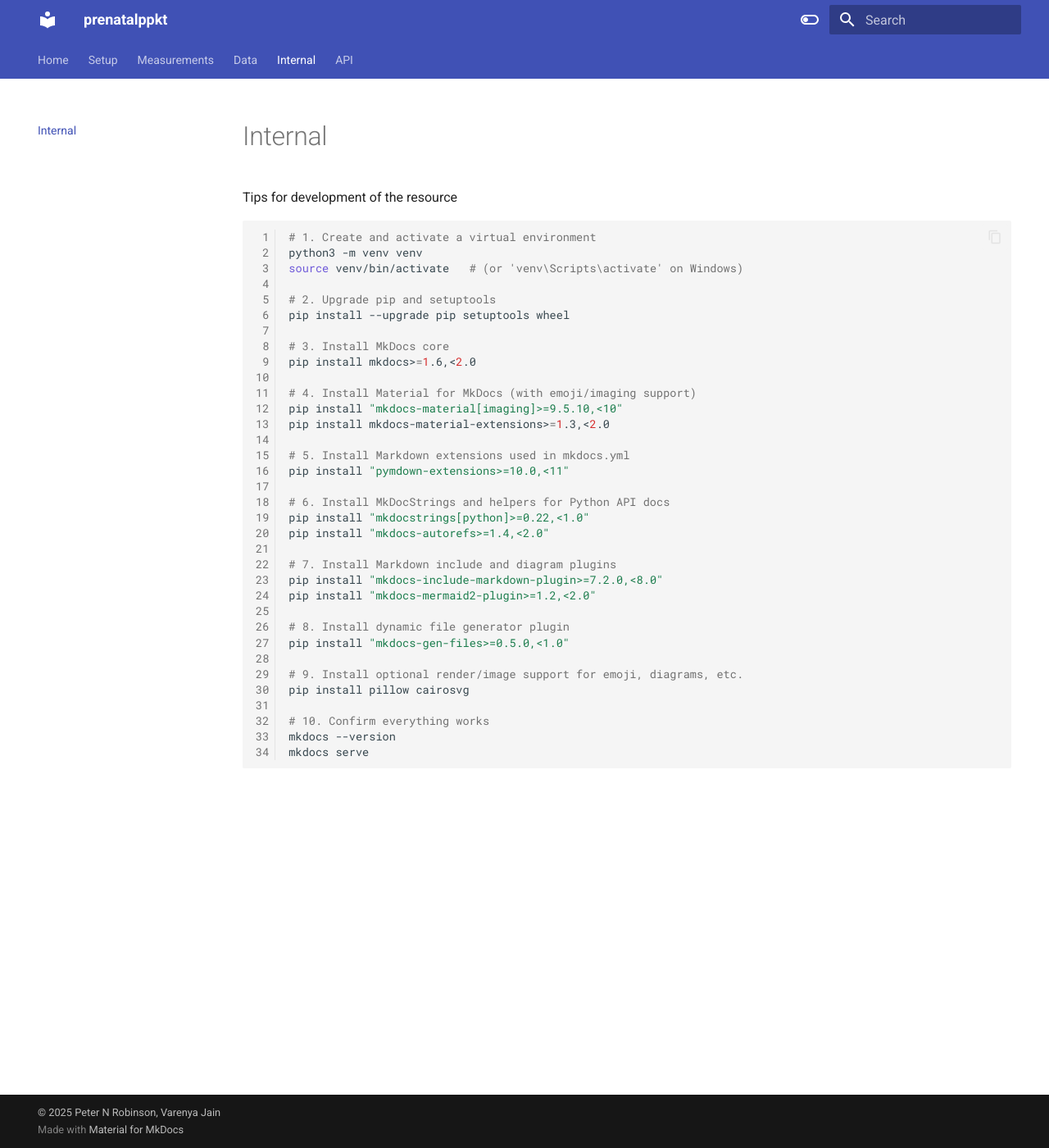
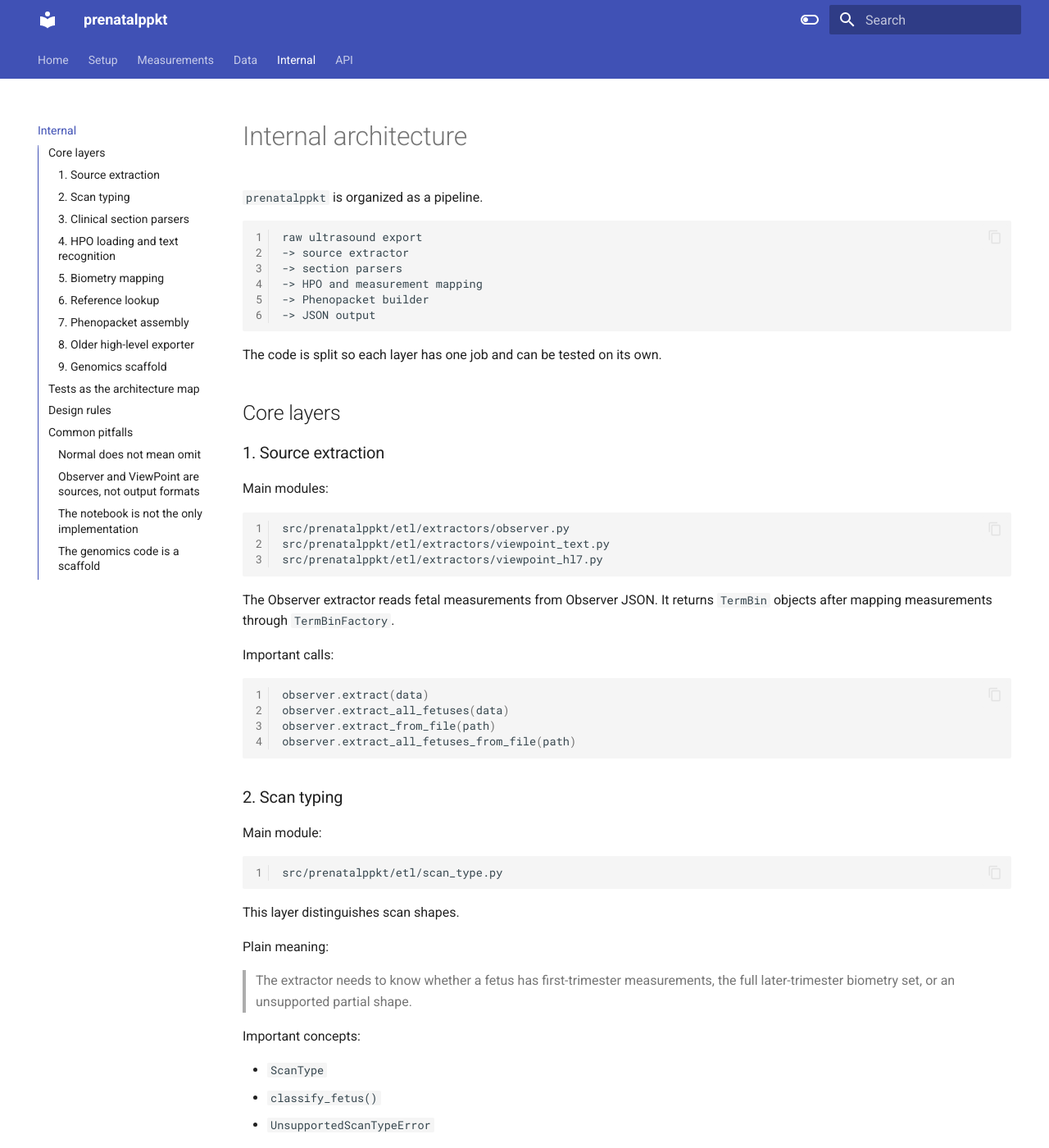
Before and after one commit to P2GX/prenatalppkt, an MkDocs documentation site: the page built from docs/internal.md, in a window 1280 px wide and 1400 px high. Shown: the whole window at 82% size. Built offline with MkDocs 1.6.1 and Material for MkDocs 9.7.7, drawn with Linux system fonts in a browser that asks for light colours; some of the changed text lies outside the part shown.

Commit message:
docs: explain internals

````diff
--- a/docs/internal.md
+++ b/docs/internal.md
@@ -1,42 +1,275 @@
-# Internal
+# Internal architecture
 
-Tips for development of the resource
+`prenatalppkt` is organized as a pipeline.
 
+```text
+raw ultrasound export
+-> source extractor
+-> section parsers
+-> HPO and measurement mapping
+-> Phenopacket builder
+-> JSON output
+```
 
+The code is split so each layer has one job and can be tested on its own.
 
-```bash
-# 1. Create and activate a virtual environment
-python3 -m venv venv
-source venv/bin/activate   # (or 'venv\Scripts\activate' on Windows)
+## Core layers
 
-# 2. Upgrade pip and setuptools
-pip install --upgrade pip setuptools wheel
+### 1. Source extraction
 
-# 3. Install MkDocs core
-pip install mkdocs>=1.6,<2.0
+Main modules:
 
-# 4. Install Material for MkDocs (with emoji/imaging support)
-pip install "mkdocs-material[imaging]>=9.5.10,<10"
-pip install mkdocs-material-extensions>=1.3,<2.0
+```text
+src/prenatalppkt/etl/extractors/observer.py
+src/prenatalppkt/etl/extractors/viewpoint_text.py
+src/prenatalppkt/etl/extractors/viewpoint_hl7.py
+```
 
-# 5. Install Markdown extensions used in mkdocs.yml
-pip install "pymdown-extensions>=10.0,<11"
+The Observer extractor reads fetal measurements from Observer JSON. It returns
+`TermBin` objects after mapping measurements through `TermBinFactory`.
 
-# 6. Install MkDocStrings and helpers for Python API docs
-pip install "mkdocstrings[python]>=0.22,<1.0"
-pip install "mkdocs-autorefs>=1.4,<2.0"
+Important calls:
 
-# 7. Install Markdown include and diagram plugins
-pip install "mkdocs-include-markdown-plugin>=7.2.0,<8.0"
-pip install "mkdocs-mermaid2-plugin>=1.2,<2.0"
+```python
+observer.extract(data)
+observer.extract_all_fetuses(data)
+observer.extract_from_file(path)
+observer.extract_all_fetuses_from_file(path)
+```
 
-# 8. Install dynamic file generator plugin
-pip install "mkdocs-gen-files>=0.5.0,<1.0"
+### 2. Scan typing
 
-# 9. Install optional render/image support for emoji, diagrams, etc.
-pip install pillow cairosvg
+Main module:
 
-# 10. Confirm everything works
-mkdocs --version
-mkdocs serve
+```text
+src/prenatalppkt/etl/scan_type.py
 ```
+
+This layer distinguishes scan shapes.
+
+Plain meaning:
+
+> The extractor needs to know whether a fetus has first-trimester measurements,
+> the full later-trimester biometry set, or an unsupported partial shape.
+
+Important concepts:
+
+- `ScanType`
+- `classify_fetus()`
+- `UnsupportedScanTypeError`
+
+### 3. Clinical section parsers
+
+Main package:
+
+```text
+src/prenatalppkt/etl/sections/
+```
+
+Important functions:
+
+```python
+parse_clinical_indication(data, source_format)
+parse_pregnancy_dating(data, source_format)
+parse_clinical_impression(data, source_format, hpo_cr=None)
+parse_fetal_anatomy(data, source_format, hpo_cr=None)
+parse_estimated_fetal_weight(data, source_format)
+parse_fetal_ratios(data, source_format)
+```
+
+Each parser returns a dictionary. The dictionaries are simple on purpose:
+they make notebook display, tests, and downstream assembly easier.
+
+### 4. HPO loading and text recognition
+
+Main package:
+
+```text
+src/prenatalppkt/hpo/
+```
+
+Important classes:
+
+```python
+HpoParser
+HpoExactConceptRecognizer
+SimpleTerm
+```
+
+Current branch:
+
+- `HpoParser` loads HPO.
+- `get_hpo_concept_recognizer()` returns an exact text matcher.
+- The matcher returns `SimpleTerm` objects.
+
+Fenominal branch:
+
+- `get_hpo_concept_recognizer()` returns `FenominalConceptRecognizer`.
+- Fenominal maps free text to HPO and carries negation as `excluded=True`.
+
+### 5. Biometry mapping
+
+Main files:
+
+```text
+data/mappings/biometry_hpo_mappings.yaml
+src/prenatalppkt/mapping_loader.py
+src/prenatalppkt/etl/term_bin_factory.py
+src/prenatalppkt/measurements/percentile_range.py
+src/prenatalppkt/measurements/term_bin.py
+```
+
+Important classes and methods:
+
+```python
+BiometryMappingLoader.load(path)
+PercentileRange.contains(percentile)
+PercentileRange.from_min_max(min, max)
+TermBin.fits(percentile)
+TermBinFactory.create_term_bin(...)
+```
+
+Plain meaning:
+
+> This layer turns a percentile into HPO meaning.
+
+### 6. Reference lookup
+
+Main module:
+
+```text
+src/prenatalppkt/biometry_reference.py
+```
+
+Important class:
+
+```python
+FetalGrowthPercentiles
+```
+
+Important methods:
+
+```python
+lookup_percentile(measurement_type, gestational_age_weeks, value_mm)
+lookup_zscore(measurement_type, gestational_age_weeks, value_mm)
+```
+
+Plain meaning:
+
+> This layer reads INTERGROWTH-21st or NICHD reference tables and answers where
+> a measurement falls.
+
+### 7. Phenopacket assembly
+
+Main module:
+
+```text
+src/prenatalppkt/builders/observer_phenopacket.py
+```
+
+Important public function:
+
+```python
+build_observer_phenopacket(data, hpo_parser, created_at, accession_id=None)
+```
+
+This function:
+
+1. Extracts biometry by fetus.
+2. Parses pregnancy dating, impression, anatomy, and EFW.
+3. Builds Phenopacket `PhenotypicFeature` objects.
+4. Marks normal-range biometry as excluded.
+5. Adds HPO metadata.
+6. Returns one Phenopacket per fetus.
+
+### 8. Older high-level exporter
+
+Main module:
+
+```text
+src/prenatalppkt/phenotypic_export.py
+```
+
+Important class:
+
+```python
+PhenotypicExporter
+```
+
+Important methods:
+
+```python
+evaluate_to_observation(...)
+evaluate_and_export(...)
+export_feature(...)
+batch_export(...)
+to_json(...)
+```
+
+This is an older helper for measurement evaluation and JSON export. The newer
+Observer builder is the clearer path for Observer JSON to Phenopacket objects.
+
+### 9. Genomics scaffold
+
+Main package:
+
+```text
+src/prenatalppkt/genomics/
+```
+
+Important calls:
+
+```python
+scan_vcf_file(path)
+build_vcf_file_entry(uri, attributes=None)
+build_genomic_interpretation(variants, subject_id, interpretation_id)
+```
+
+This is structure only. It attaches VCF-derived variant loci to a Phenopacket,
+but it is not a diagnosis engine.
+
+## Tests as the architecture map
+
+The tests mirror the code layers.
+
+| Test area | What it proves |
+|---|---|
+| `tests/test_mapping_loader.py` | YAML mapping loads into objects |
+| `tests/test_term_bin.py` | Percentile bins match correctly |
+| `tests/etl/extractors/` | Source files are parsed correctly |
+| `tests/etl/sections/` | Report sections parse independently |
+| `tests/builders/` | Phenopacket assembly works |
+| `tests/hpo/` | HPO loading and recognizers work |
+| `tests/genomics/` | VCF scaffold works |
+| `src/prenatalppkt/scripts/data_dict/tests/` | Data dictionary tools work |
+
+## Design rules
+
+Use these rules when changing internals.
+
+1. Keep clinical mapping in YAML when possible.
+2. Keep source parsing separate from Phenopacket assembly.
+3. Keep raw measurements and interpreted HPO features separate.
+4. Use tests to define behavior before refactoring.
+5. Do not silently drop normal findings when they are meaningful as excluded
+   Phenopacket features.
+
+## Common pitfalls
+
+### Normal does not mean omit
+
+Normal-range biometry can still be emitted as an excluded Phenopacket feature.
+That means the abnormality was considered and not observed.
+
+### Observer and ViewPoint are sources, not output formats
+
+The output should stay consistent even when the input source changes.
+
+### The notebook is not the only implementation
+
+The notebook is the readable demo. The reusable code lives in modules under
+`src/prenatalppkt/`.
+
+### The genomics code is a scaffold
+
+The VCF code proves structure, not diagnosis.
````
